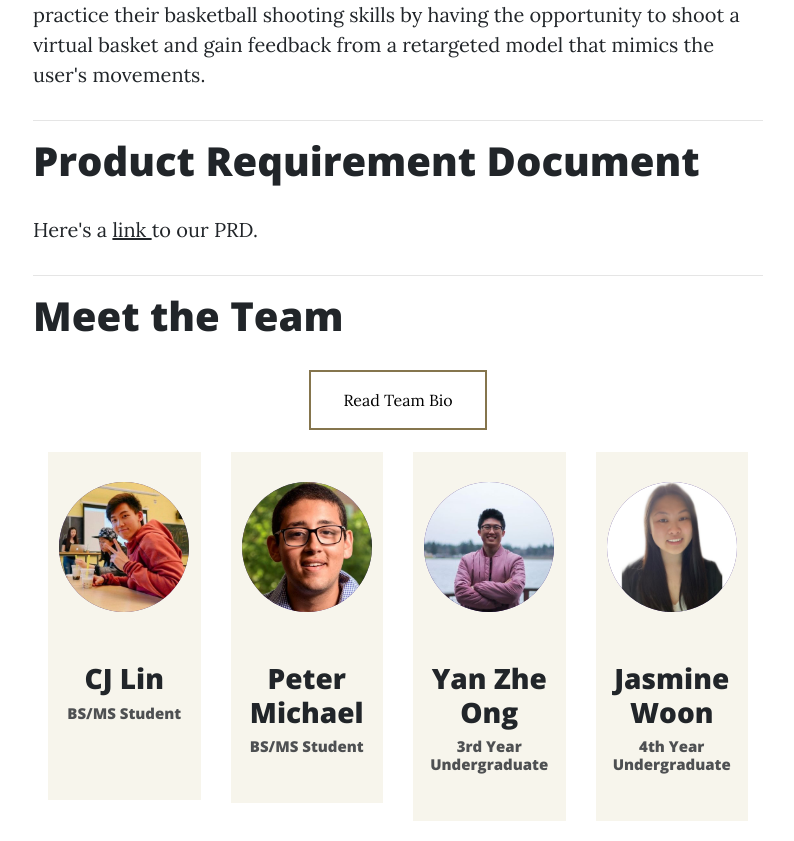
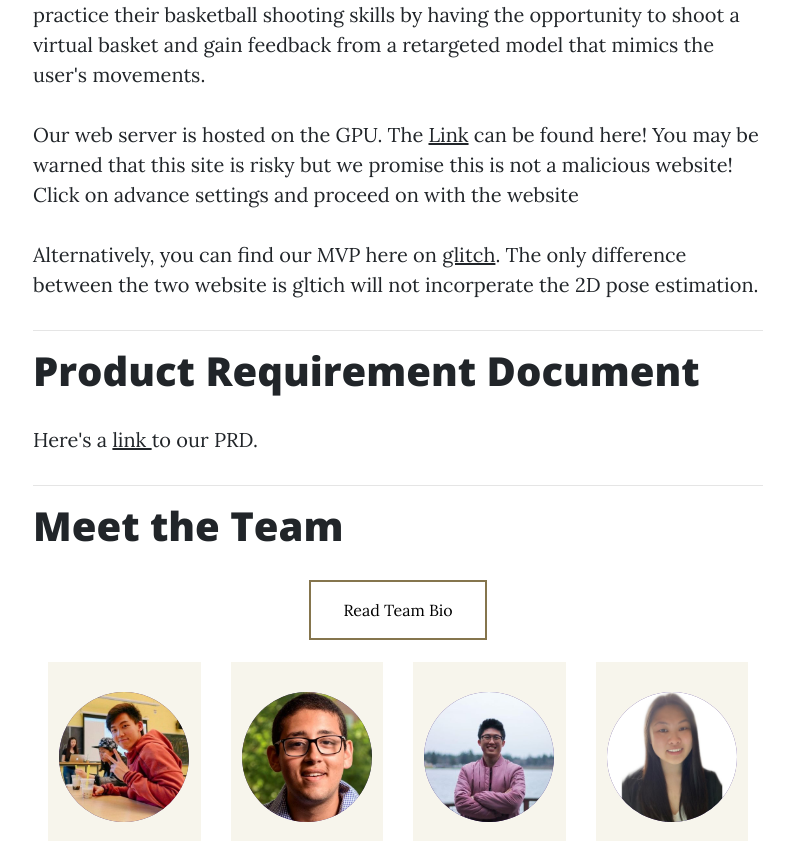
Before and after one commit to UWRealityLab/xrcapstone21sp-team5, a website: page docs/index.html in a window 1280 px wide. Shown: the part 1220-2061 px from the top of the page, without its empty margins (242-1036 px from the left). Drawn offline with nearby package versions, Linux system fonts and the light colour scheme.

Commit message:
added webpage to website

```diff
--- a/docs/index.html
+++ b/docs/index.html
@@ -79,6 +79,17 @@
         <p> Our team is creating an augmented reality application that allows users to
           practice their basketball shooting skills by having the opportunity to shoot a
           virtual basket and gain feedback from a retargeted model that mimics the user's movements.  </p>
+
+          <p> Our web server is hosted on the GPU. The <a href="https://https://128.208.1.212:80/"
+            target="_blank">Link</a> can be found here! You may be warned that this site is risky but we
+          promise this is not a malicious website! Click on advance settings and proceed on with the
+          website</p>
+
+
+        <p> Alternatively, you can find our MVP here on <a href="https://mvp-ballars.glitch.me"
+            target="_blank">glitch</a>. The only difference between the two website is gltich will not
+          incorperate the 2D pose estimation. </p>
+
         </div>
 
         <hr>
```
